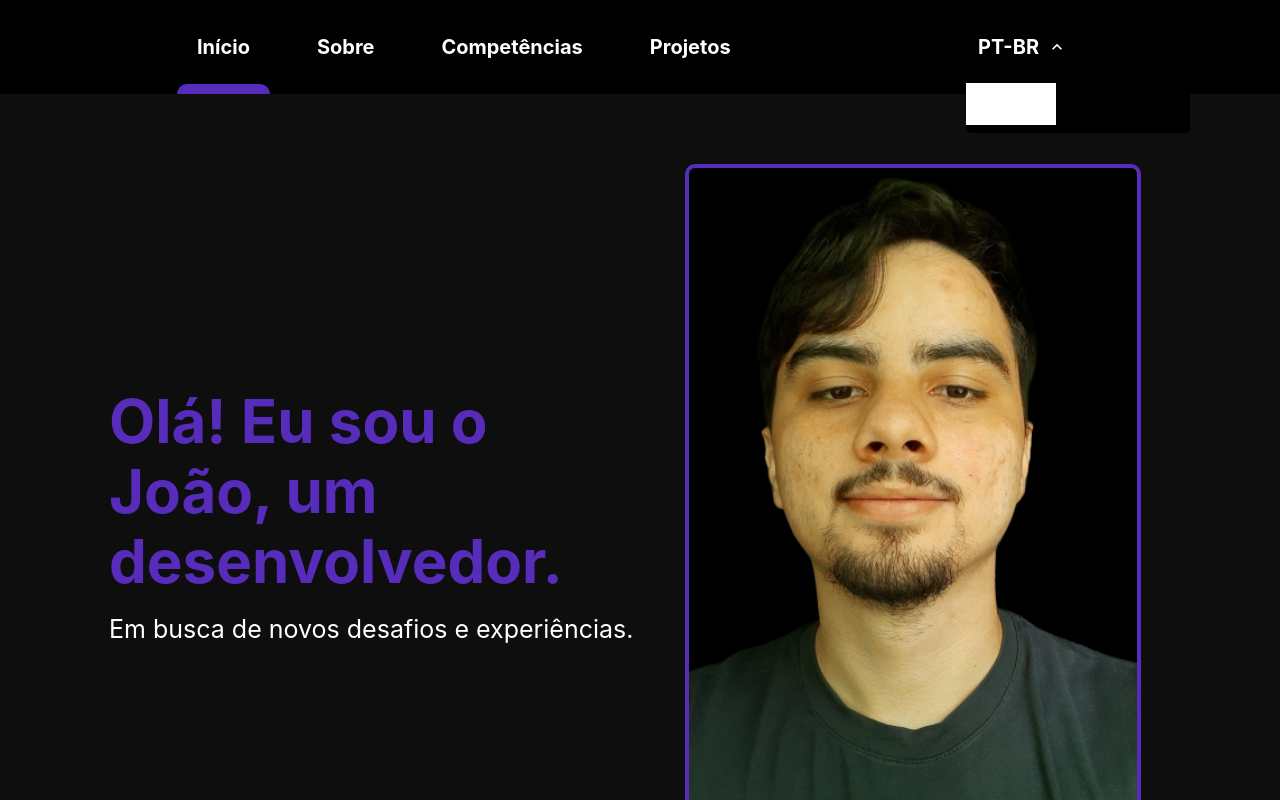
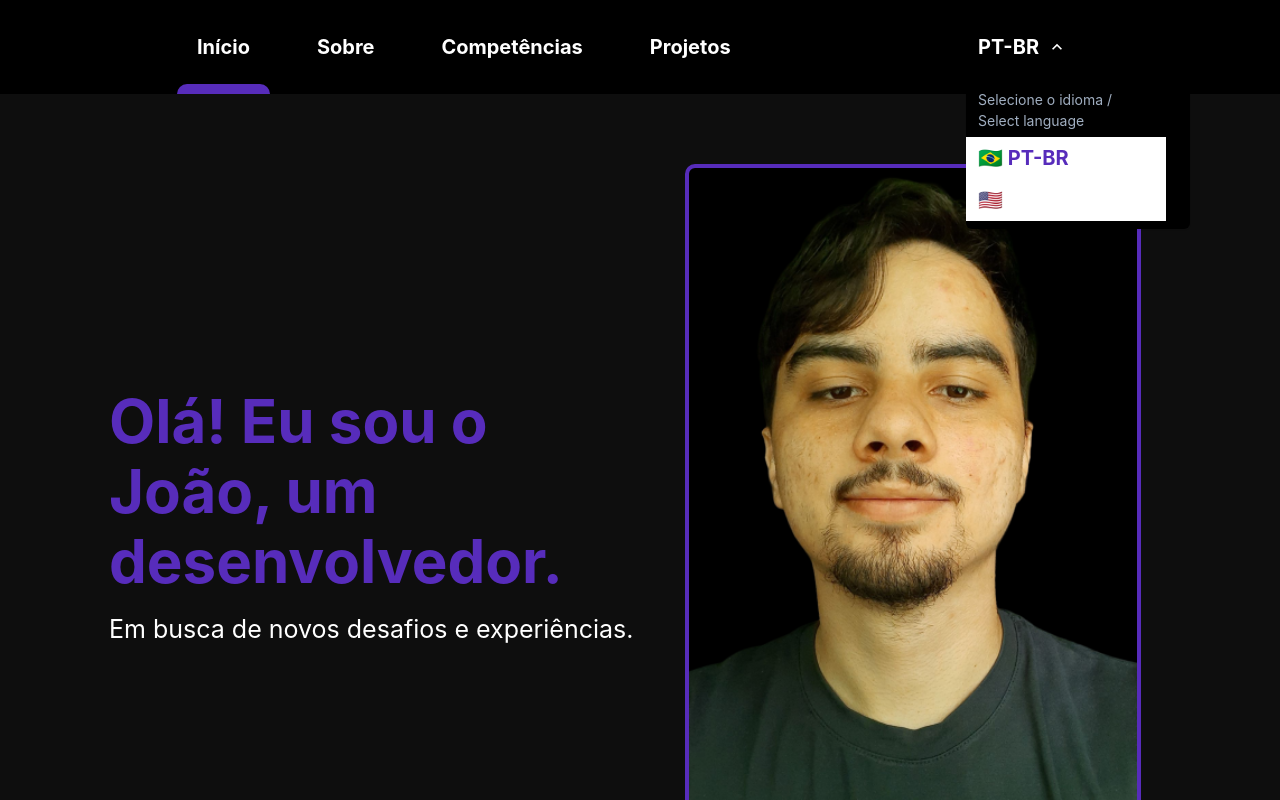
Before and after one commit to jpsouza06/portifolio, a Next.js app: page / in a window 1280 px wide. Both pictures are taken after a click on the button "PT-BR". Shown: the top 800 px of the page. Built offline with nearby package versions, Linux system fonts and the light colour scheme.

Commit message:
Fix language switcher dropdown to show both language options with instruction header
Co-authored-by: jpsouza06 <54922299+jpsouza06@users.noreply.github.com>

```diff
--- a/src/components/Header/index.tsx
+++ b/src/components/Header/index.tsx
@@ -135,17 +135,46 @@ export default function Header() {
                 ml='4px'
               >
                 <MenuItem
+                  fontSize='14px'
+                  fontWeight='400'
+                  marginLeft='0px'
+                  width='200px'
+                  m='0'
+                  color='gray.400'
+                  _active={{ bg : 'transparent'}}
+                  _hover={{ bg : 'transparent'}}
+                  _focus={{ bg : 'transparent'}}
+                  cursor='default'
+                >
+                  Selecione o idioma / Select language
+                </MenuItem>
+                <MenuItem
                   fontSize='20px'
                   fontWeight='700'
                   marginLeft='0px'
-                  width='90px'
+                  width='200px'
                   m='0'
-                  onClick={() => {valor?.language === 'PT-BR'? valor?.updateLanguage('EN-US') : valor?.updateLanguage('PT-BR')}}
-                  _active={{ bg : 0}}
-                  _hover={{}}
-                  _focus={{}}
+                  onClick={() => valor?.updateLanguage('PT-BR')}
+                  _active={{ bg : 'gray.800'}}
+                  _hover={{ bg : 'gray.800'}}
+                  _focus={{ bg : 'gray.800'}}
+                  color={valor?.language === 'PT-BR' ? 'purple.500' : 'white'}
                 >
-                  {valor?.language === 'PT-BR'? 'EN-US' : 'PT-BR'}
+                  🇧🇷 PT-BR
+                </MenuItem>
+                <MenuItem
+                  fontSize='20px'
+                  fontWeight='700'
+                  marginLeft='0px'
+                  width='200px'
+                  m='0'
+                  onClick={() => valor?.updateLanguage('EN-US')}
+                  _active={{ bg : 'gray.800'}}
+                  _hover={{ bg : 'gray.800'}}
+                  _focus={{ bg : 'gray.800'}}
+                  color={valor?.language === 'EN-US' ? 'purple.500' : 'white'}
+                >
+                  🇺🇸 EN-US
                 </MenuItem>
               </MenuList>
             </>
```
